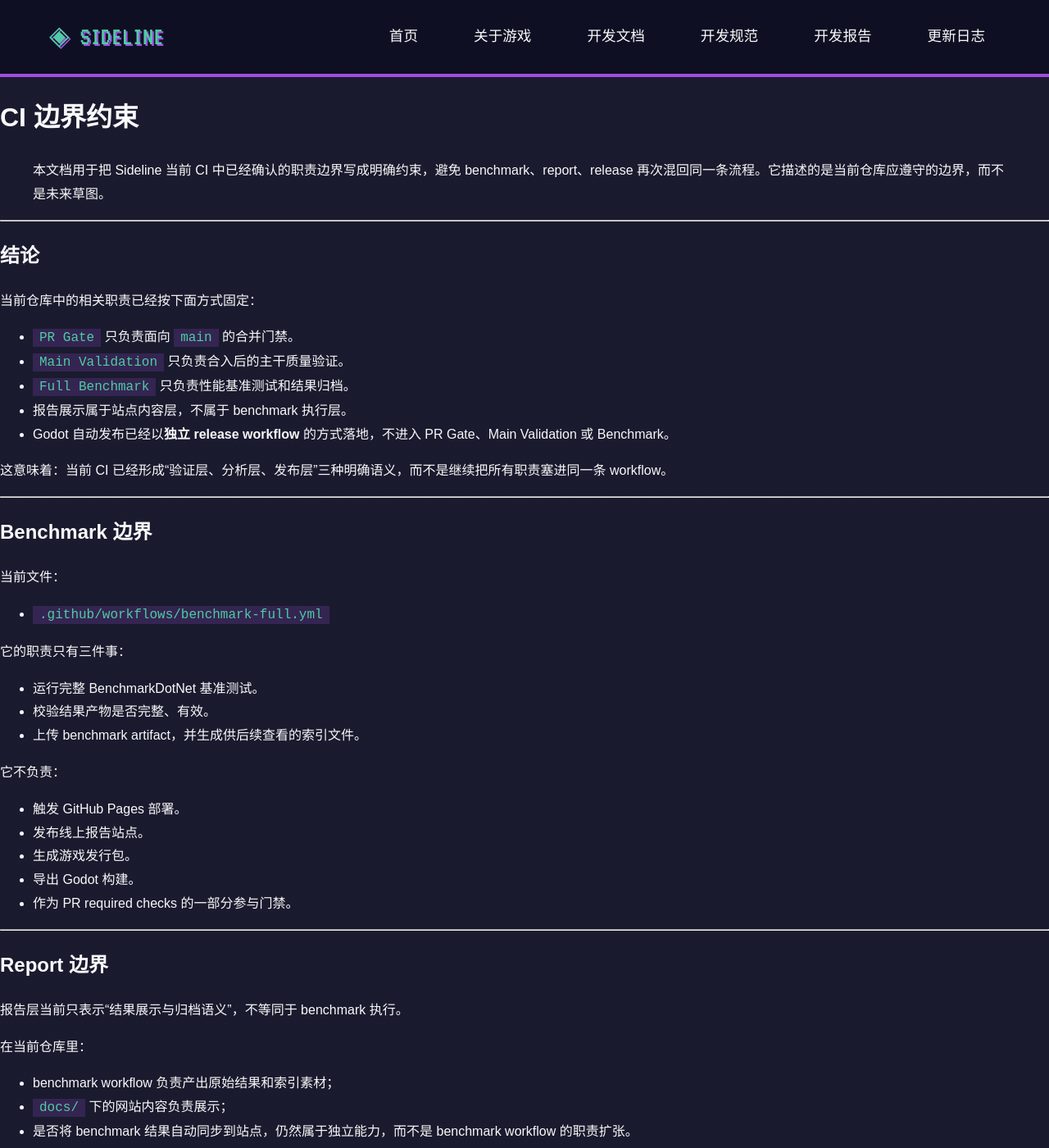
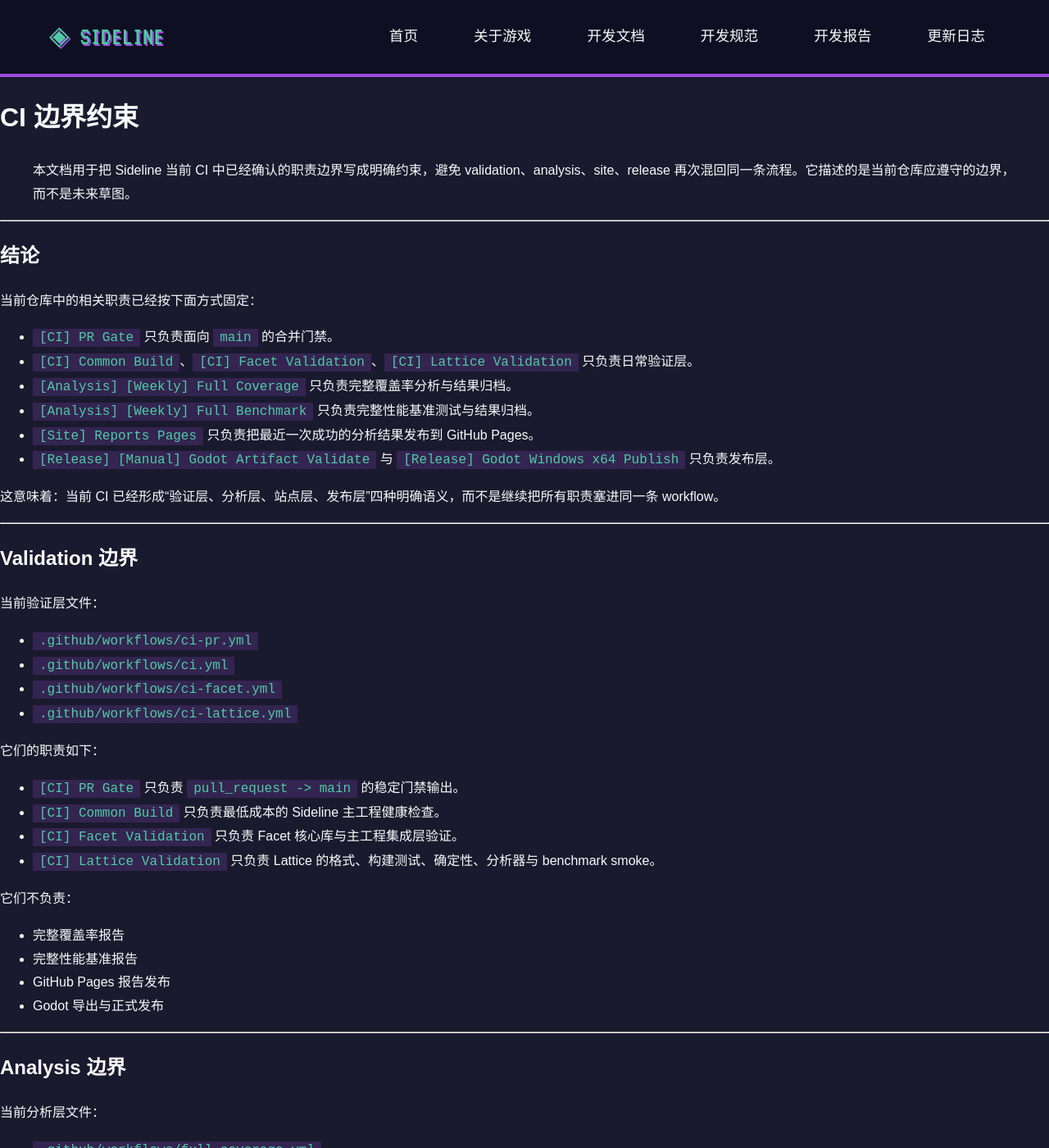
Before and after one commit to zgx197/Sideline, a Jekyll site: the page built from docs/development/CIBoundaries.md, in a window 1280 px wide and 1400 px high. Shown: the whole window at 82% size. Built offline with Jekyll 4.4.1, drawn with Linux system fonts in a browser that asks for light colours; some web fonts are replaced; our own code applies the rules of GitHub Pages for plain Markdown files; some of the changed text lies outside the part shown.

Commit message:
ci(reports): 引入周期性完整报告与 Pages 发布链路

```diff
--- a/docs/assets/css/pixel-style.css
+++ b/docs/assets/css/pixel-style.css
@@ -475,6 +475,12 @@ pre code {
     color: var(--color-accent-green);
 }
 
+.report-chip-ready {
+    background-color: rgba(255, 209, 102, 0.18);
+    border-color: var(--color-accent-gold);
+    color: var(--color-accent-gold);
+}
+
 .report-chip-pending {
     background-color: rgba(157, 78, 221, 0.18);
     border-color: var(--color-accent-purple);
--- a/docs/development/CIBoundaries.md
+++ b/docs/development/CIBoundaries.md
@@ -1,6 +1,6 @@
 # CI 边界约束
 
-> 本文档用于把 Sideline 当前 CI 中已经确认的职责边界写成明确约束，避免 benchmark、report、release 再次混回同一条流程。它描述的是当前仓库应遵守的边界，而不是未来草图。
+> 本文档用于把 Sideline 当前 CI 中已经确认的职责边界写成明确约束，避免 validation、analysis、site、release 再次混回同一条流程。它描述的是当前仓库应遵守的边界，而不是未来草图。
 
 ---
 
@@ -8,73 +8,110 @@
 
 当前仓库中的相关职责已经按下面方式固定：
 
-- `PR Gate` 只负责面向 `main` 的合并门禁。
-- `Main Validation` 只负责合入后的主干质量验证。
-- `Full Benchmark` 只负责性能基准测试和结果归档。
-- 报告展示属于站点内容层，不属于 benchmark 执行层。
-- Godot 自动发布已经以**独立 release workflow** 的方式落地，不进入 PR Gate、Main Validation 或 Benchmark。
+- `[CI] PR Gate` 只负责面向 `main` 的合并门禁。
+- `[CI] Common Build`、`[CI] Facet Validation`、`[CI] Lattice Validation` 只负责日常验证层。
+- `[Analysis] [Weekly] Full Coverage` 只负责完整覆盖率分析与结果归档。
+- `[Analysis] [Weekly] Full Benchmark` 只负责完整性能基准测试与结果归档。
+- `[Site] Reports Pages` 只负责把最近一次成功的分析结果发布到 GitHub Pages。
+- `[Release] [Manual] Godot Artifact Validate` 与 `[Release] Godot Windows x64 Publish` 只负责发布层。
 
-这意味着：当前 CI 已经形成“验证层、分析层、发布层”三种明确语义，而不是继续把所有职责塞进同一条 workflow。
+这意味着：当前 CI 已经形成“验证层、分析层、站点层、发布层”四种明确语义，而不是继续把所有职责塞进同一条 workflow。
 
 ---
 
-## Benchmark 边界
+## Validation 边界
 
-当前文件：
+当前验证层文件：
 
+- `.github/workflows/ci-pr.yml`
+- `.github/workflows/ci.yml`
+- `.github/workflows/ci-facet.yml`
+- `.github/workflows/ci-lattice.yml`
+
+它们的职责如下：
+
+- `[CI] PR Gate`
+  只负责 `pull_request -> main` 的稳定门禁输出。
+- `[CI] Common Build`
+  只负责最低成本的 Sideline 主工程健康检查。
+- `[CI] Facet Validation`
+  只负责 Facet 核心库与主工程集成层验证。
+- `[CI] Lattice Validation`
+  只负责 Lattice 的格式、构建测试、确定性、分析器与 benchmark smoke。
+
+它们不负责：
+
+- 完整覆盖率报告
+- 完整性能基准报告
+- GitHub Pages 报告发布
+- Godot 导出与正式发布
+
+---
+
+## Analysis 边界
+
+当前分析层文件：
+
+- `.github/workflows/full-coverage.yml`
 - `.github/workflows/benchmark-full.yml`
 
-它的职责只有三件事：
+它们的职责如下：
 
-- 运行完整 BenchmarkDotNet 基准测试。
-- 校验结果产物是否完整、有效。
-- 上传 benchmark artifact，并生成供后续查看的索引文件。
+- `[Analysis] [Weekly] Full Coverage`
+  运行完整覆盖率分析，生成 HTML 覆盖率报告并上传 artifact。
+- `[Analysis] [Weekly] Full Benchmark`
+  运行完整 BenchmarkDotNet 基准测试，校验结果后上传 artifact。
+
+它们不负责：
+
+- 触发 PR required checks
+- 代偿日常主线验证
+- 直接发布 GitHub Pages
+- 生成游戏发行包
+
+---
+
+## Site 边界
+
+当前站点层文件：
+
+- `.github/workflows/reports-pages.yml`
+
+它的职责如下：
+
+- 下载最近一次成功的完整 coverage / benchmark artifact
+- 组装 `docs/` 站点内容与报告落地目录
+- 构建并部署 GitHub Pages
 
 它不负责：
 
-- 触发 GitHub Pages 部署。
-- 发布线上报告站点。
-- 生成游戏发行包。
-- 导出 Godot 构建。
-- 作为 PR required checks 的一部分参与门禁。
-
----
-
-## Report 边界
-
-报告层当前只表示“结果展示与归档语义”，不等同于 benchmark 执行。
-
-在当前仓库里：
-
-- benchmark workflow 负责产出原始结果和索引素材；
-- `docs/` 下的网站内容负责展示；
-- 是否将 benchmark 结果自动同步到站点，仍然属于独立能力，而不是 benchmark workflow 的职责扩张。
+- 自己运行 coverage 或 benchmark
+- 修改仓库中的 `docs/reports/**` 提交记录
+- 参与 PR 门禁
+- 生成 Godot 发布产物
 
 ---
 
 ## Release 边界
 
-当前正式发布层已经落地，但它仍然必须与现有验证流程保持严格分离。
-
-当前发布相关文件：
+当前发布层文件：
 
 - `.github/workflows/godot-release-artifact.yml`
 - `.github/workflows/godot-windows-release.yml`
 
 它们的职责如下：
 
-- `godot-release-artifact.yml`
+- `[Release] [Manual] Godot Artifact Validate`
   只负责手动验证 `Windows x64 -> export -> package -> artifact`
-- `godot-windows-release.yml`
+- `[Release] Godot Windows x64 Publish`
   只负责 `push tag -> export -> package -> artifact -> GitHub Release`
 
 它们不负责：
 
 - PR 合并门禁
-- main 主干质量验证
-- benchmark 结果产出或展示
-
-同样地，现有验证 workflow 也不应代偿 release 职责。
+- 日常主干质量验证
+- 完整 coverage / benchmark 分析
+- 报告站点发布
 
 ---
 
@@ -82,16 +119,17 @@
 
 在不打破边界的前提下，当前仍然允许继续演进：
 
-- benchmark workflow 内部的性能回归验证方式；
-- benchmark artifact 的组织结构；
-- report 层未来是否接入 Pages 或其他展示方式；
+- validation workflow 内部的缓存、摘要和局部触发策略；
+- full coverage / full benchmark artifact 的组织结构；
+- reports pages 的展示样式、摘要卡片与历史归档方式；
 - Godot release workflow 自身的导出缓存、Smoke Test 与 Release notes 能力。
 
 但以下做法当前应避免：
 
-- 把 report 发布逻辑直接塞回 `benchmark-full.yml`；
+- 把 report 发布逻辑直接塞回 `full-coverage.yml` 或 `benchmark-full.yml`；
+- 把完整覆盖率或完整 benchmark 重新塞回日常验证层；
 - 把 Godot 导出流程塞进 PR Gate 或主干验证；
-- 为了图省事，让一个 workflow 同时承担 benchmark、report、release 三类职责。
+- 为了图省事，让一个 workflow 同时承担 analysis、site、release 三类职责。
 
 ---
 
@@ -100,6 +138,7 @@
 当看到以下状态时，可以认为当前阶段的边界治理已经完成：
 
 - workflow 分层与文档定义一致；
-- benchmark workflow 不暗含发布职责；
-- release workflow 不承担 PR 门禁或 benchmark 职责；
-- CI 架构文档、优化文档、边界文档与当前实现结论一致。
+- validation workflow 不代偿 analysis 或 release 职责；
+- analysis workflow 不暗含站点发布职责；
+- site workflow 只负责展示层整合与部署；
+- release workflow 不承担 PR 门禁或 benchmark / coverage 职责。
--- a/docs/reports/index.md
+++ b/docs/reports/index.md
@@ -1,12 +1,15 @@
 ---
 layout: default
 title: 开发报告
-description: Sideline 开发报告中心，汇总覆盖率、性能基准与自动化状态入口。
+description: Sideline 开发报告中心，汇总完整覆盖率、完整性能基准与自动化报告入口。
 ---
+
+{% assign coverage = site.data.reports_status.coverage %}
+{% assign benchmark = site.data.reports_status.benchmark %}
 
 <section class="hero" style="padding: 72px 20px;">
     <h1>开发报告</h1>
-    <p class="hero-subtitle">稳定入口先落地，自动化报告内容逐步接入。</p>
+    <p class="hero-subtitle">稳定入口先落地，完整分析报告由周期性 workflow 自动接入。</p>
     <div class="hero-buttons">
         <a href="{{ '/reports/coverage/' | relative_url }}" class="pixel-btn pixel-btn-primary">代码覆盖率入口</a>
         <a href="{{ '/reports/benchmark/' | relative_url }}" class="pixel-btn pixel-btn-secondary">性能基准入口</a>
@@ -16,46 +19,44 @@ description: Sideline 开发报告中心，汇总覆盖率、性能基准与自
 
 <section class="report-grid">
     <a href="{{ '/reports/coverage/' | relative_url }}" class="pixel-card feature-item" style="text-decoration: none; color: inherit; display: block;">
-        <div class="feature-icon">🎯</div>
+        <div class="feature-icon">📈</div>
         <h3>代码覆盖率</h3>
-        <p>稳定入口已经就绪。后续会在这个页面下接入可浏览的覆盖率 HTML 报告、生成时间与对应 run 信息。</p>
+        <p>完整覆盖率报告由 <code>[Analysis] [Weekly] Full Coverage</code> 周期性生成，并由 <code>[Site] Reports Pages</code> 自动发布到站点。</p>
         <div style="margin-top: 15px;">
             <span class="tag tag-green">入口稳定</span>
-            <span class="tag">自动发布待接入</span>
+            {% if coverage.available %}
+            <span class="tag">最新完整报告已发布</span>
+            {% else %}
+            <span class="tag">等待首次完整报告</span>
+            {% endif %}
         </div>
     </a>
 
     <a href="{{ '/reports/benchmark/' | relative_url }}" class="pixel-card feature-item" style="text-decoration: none; color: inherit; display: block;">
         <div class="feature-icon">⚡</div>
         <h3>性能基准</h3>
-        <p>Benchmark 入口页已经稳定存在。当前先承接说明与状态信息，后续再接入自动发布的静态报告内容。</p>
+        <p>完整性能基准由 <code>[Analysis] [Weekly] Full Benchmark</code> 周期性生成，并由 <code>[Site] Reports Pages</code> 自动同步到网站。</p>
         <div style="margin-top: 15px;">
             <span class="tag tag-green">入口稳定</span>
-            <span class="tag">报告内容待接入</span>
+            {% if benchmark.available %}
+            <span class="tag">最新完整报告已发布</span>
+            {% else %}
+            <span class="tag">等待首次完整报告</span>
+            {% endif %}
         </div>
     </a>
 </section>
 
-<section class="content-container" style="max-width: 800px; margin: 40px auto;">
+<section class="content-container" style="max-width: 900px; margin: 40px auto;">
     <div class="pixel-card">
-        <h3 style="margin-top: 0;">关于当前的信息架构</h3>
-        <p>开发报告区现在优先保证“页面稳定存在”，不再让首页直接链接到还没有部署出来的临时产物目录。</p>
+        <h3 style="margin-top: 0;">信息架构说明</h3>
+        <p>开发报告区现在明确拆成两层：</p>
         <ul style="line-height: 1.8;">
-            <li><strong>代码覆盖率</strong>：先提供稳定入口页，后续接入 HTML 覆盖率报告。</li>
-            <li><strong>性能基准</strong>：先提供稳定入口页，后续接入 Benchmark 静态报告与摘要。</li>
-            <li><strong>自动化状态</strong>：在报告内容接入前，统一回落到 GitHub Actions 作为权威来源。</li>
+            <li><strong>稳定入口页</strong>：始终存在，不再把首页直接指向一次性 artifact 路径。</li>
+            <li><strong>完整报告内容</strong>：由周期性分析 workflow 生成，并在发布时挂载到入口页下的 <code>latest/</code> 子路径。</li>
         </ul>
-        <p style="margin-top: 20px;" class="report-note">
-            这样即使某次自动化还没有产出站点内容，官网也只会显示状态说明，不会再直接把用户带到 404 页面。
+        <p class="report-note" style="margin-top: 20px;">
+            这样即使某一次定时任务还没产出新报告，网站仍然有可访问的解释页面，不会再出现入口直接跳到 404 的情况。
         </p>
     </div>
 </section>
-
-<section class="content-container" style="max-width: 800px; margin: 40px auto; text-align: center;">
-    <h2>CI 构建状态</h2>
-    <div style="margin-top: 20px;">
-        <a href="https://github.com/zgx197/Sideline/actions" target="_blank" class="pixel-btn pixel-btn-secondary">
-            查看 GitHub Actions 运行状态
-        </a>
-    </div>
-</section>
```
Also changed, not shown: docs/_data/reports_status.json (added, +14 -0 lines), docs/reports/benchmark/index.md (+30 -30 lines), .github/workflows/benchmark-full.yml, .github/workflows/ci-facet.yml, .github/workflows/ci-lattice.yml, .github/workflows/ci-pr.yml, .github/workflows/ci.yml, .github/workflows/full-coverage.yml (added), .github/workflows/godot-release-artifact.yml, .github/workflows/godot-windows-release.yml, .github/workflows/reports-pages.yml (added).
